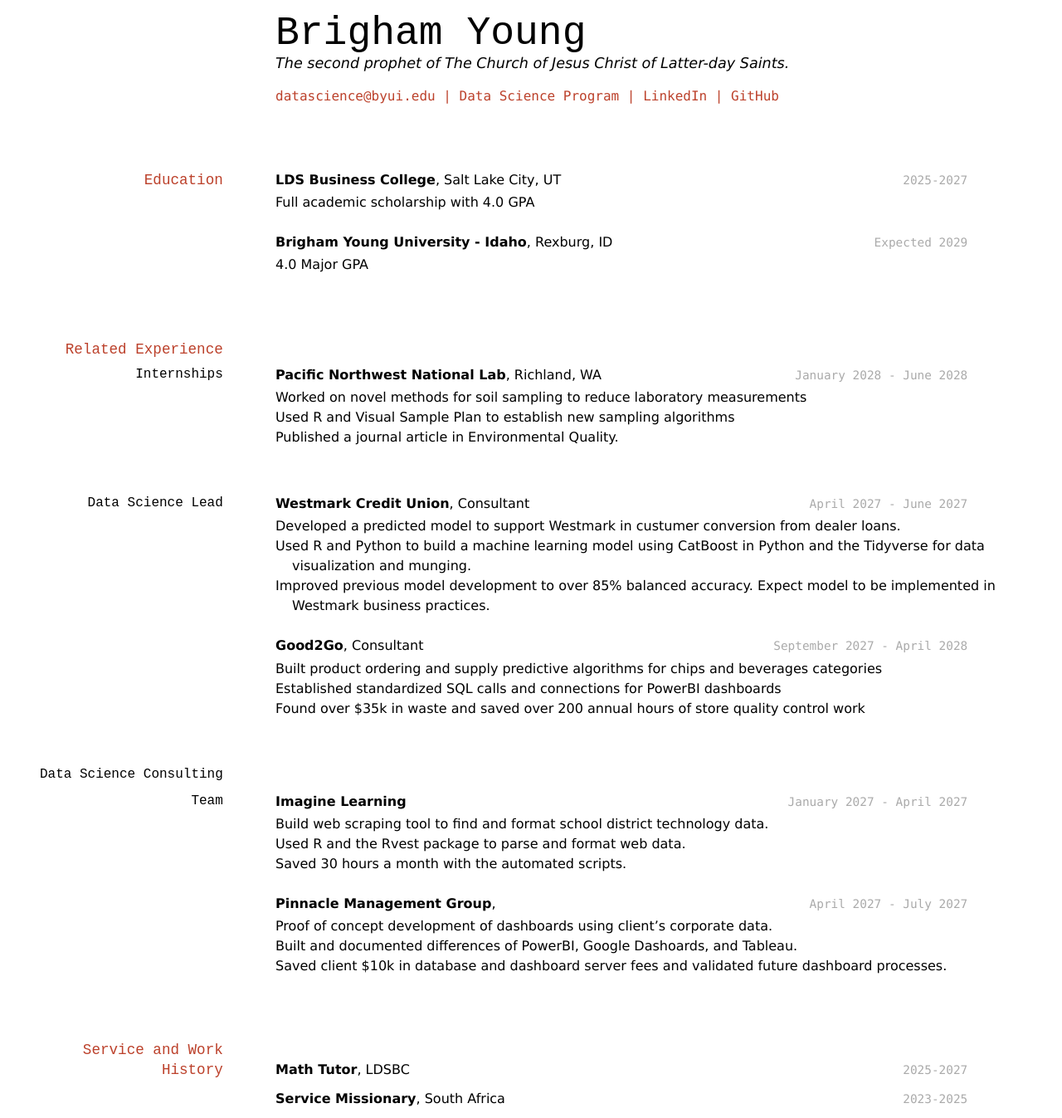
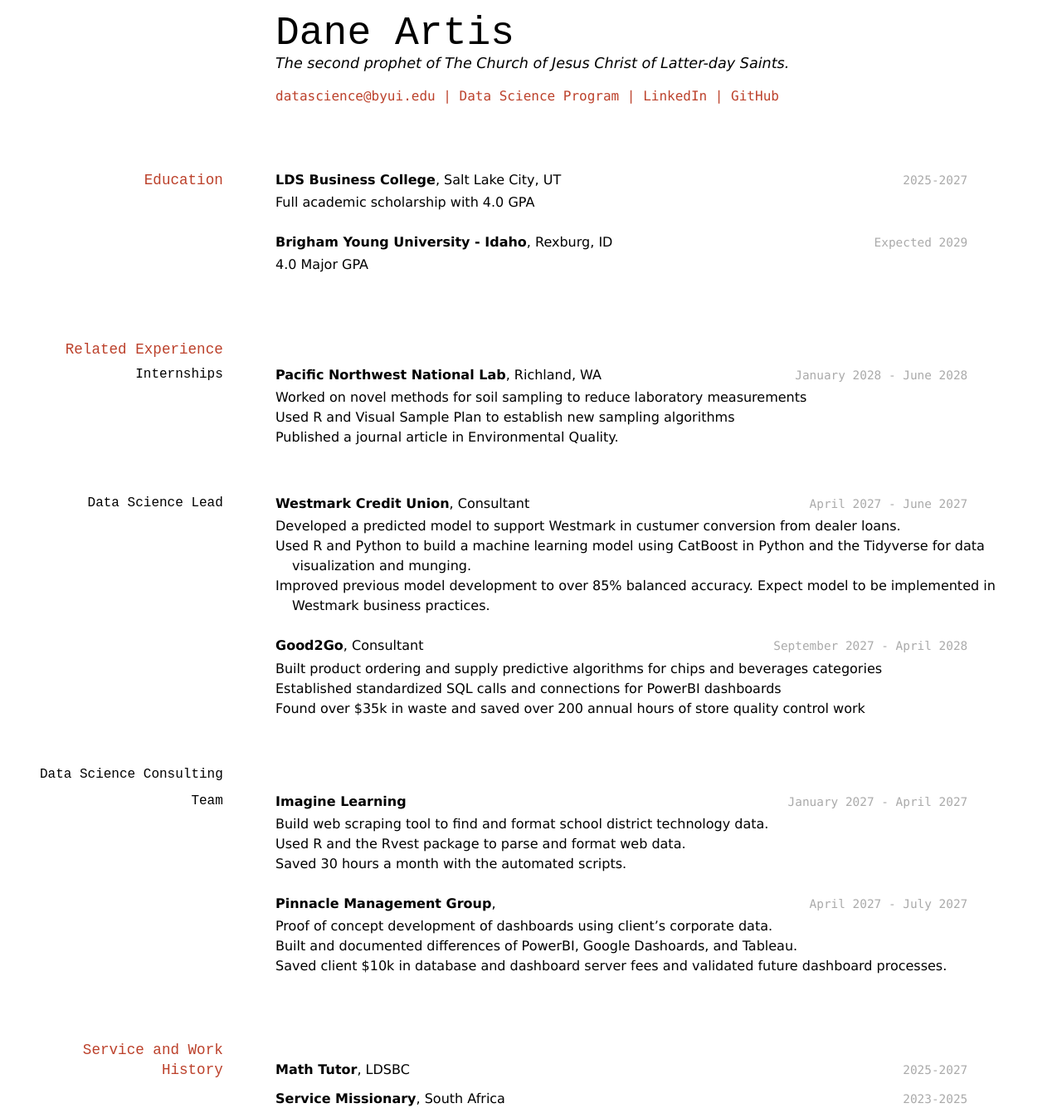
Before and after one commit to Dartis4/resume, a Jekyll site: the page built from docs/index.md, in a window 1280 px wide. Shown: the whole page at 83% size. Built offline with Jekyll 4.4.1, drawn with Linux system fonts in a browser that asks for light colours.

Commit message:
update name

```diff
--- a/docs/index.md
+++ b/docs/index.md
@@ -1,8 +1,8 @@
 ---
 layout: cv
-title: Brigham Young's Resume
+title: Dane Artis's Resume
 ---
-# Brigham Young
+# Dane Artis
 The second prophet of The Church of Jesus Christ of Latter-day Saints.
 
 <div id="webaddress">
```
